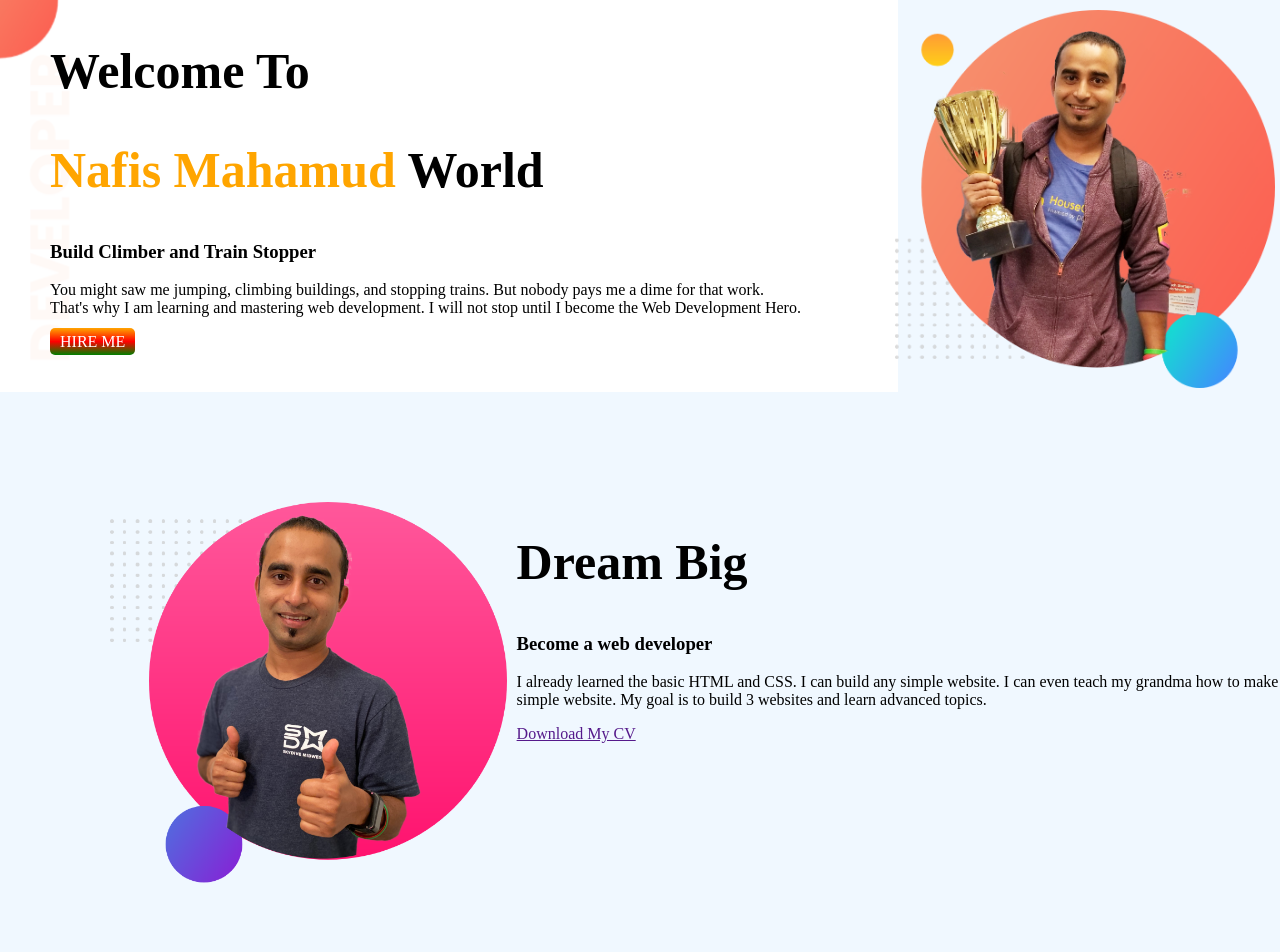
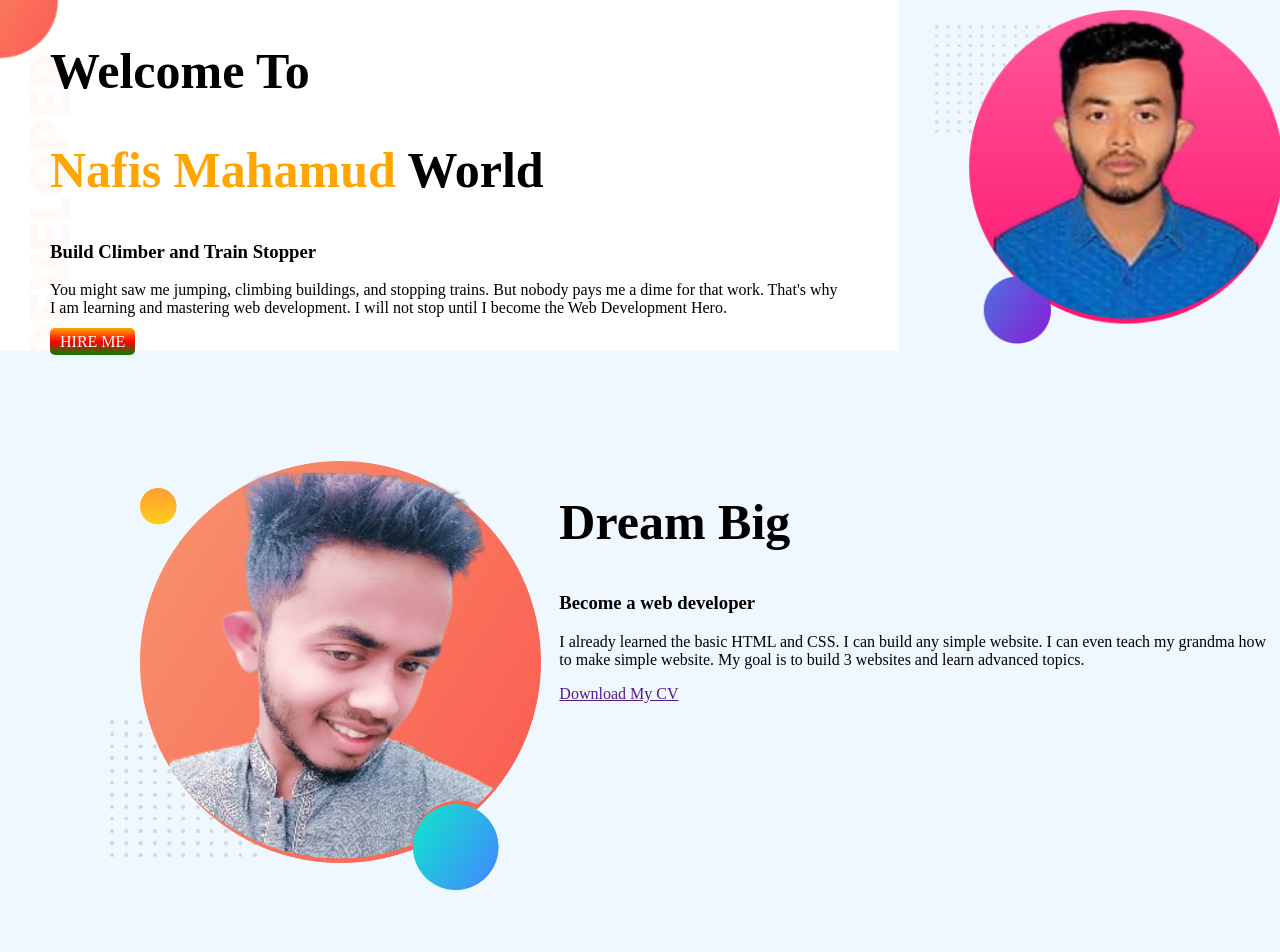
Before and after one commit to nafismahamudshahin/Frist-website, a plain HTML site: page index.html in a window 1280 px wide. Shown: the top 952 px of the page. Drawn offline with Linux system fonts and the light colour scheme.

Commit message:
chinge photo

```diff
--- a/index.html
+++ b/index.html
@@ -18,14 +18,14 @@
                 <a  target="_blank" class="link_btn"  href="">HIRE ME</a>
             </div>
             <div class="half_width">
-                <img src="images/jhankar.png" alt="">
+                <img src="images/shahin.png" alt="">
             </div>
         </div>
     </section>
     <section >
        <div class="Frist_sec">
         <div class="half_width">
-            <img src="images/jhankar2.png" alt="">
+            <img src="images/shahin2.png" alt="">
         </div>
         <div class="half_width">
             <h1>Dream Big</h1>
```
Also changed, not shown: images/my-bg.png (deleted), images/my-bg2.png (deleted), images/shahin.png (added), images/shahin2.png (added).
